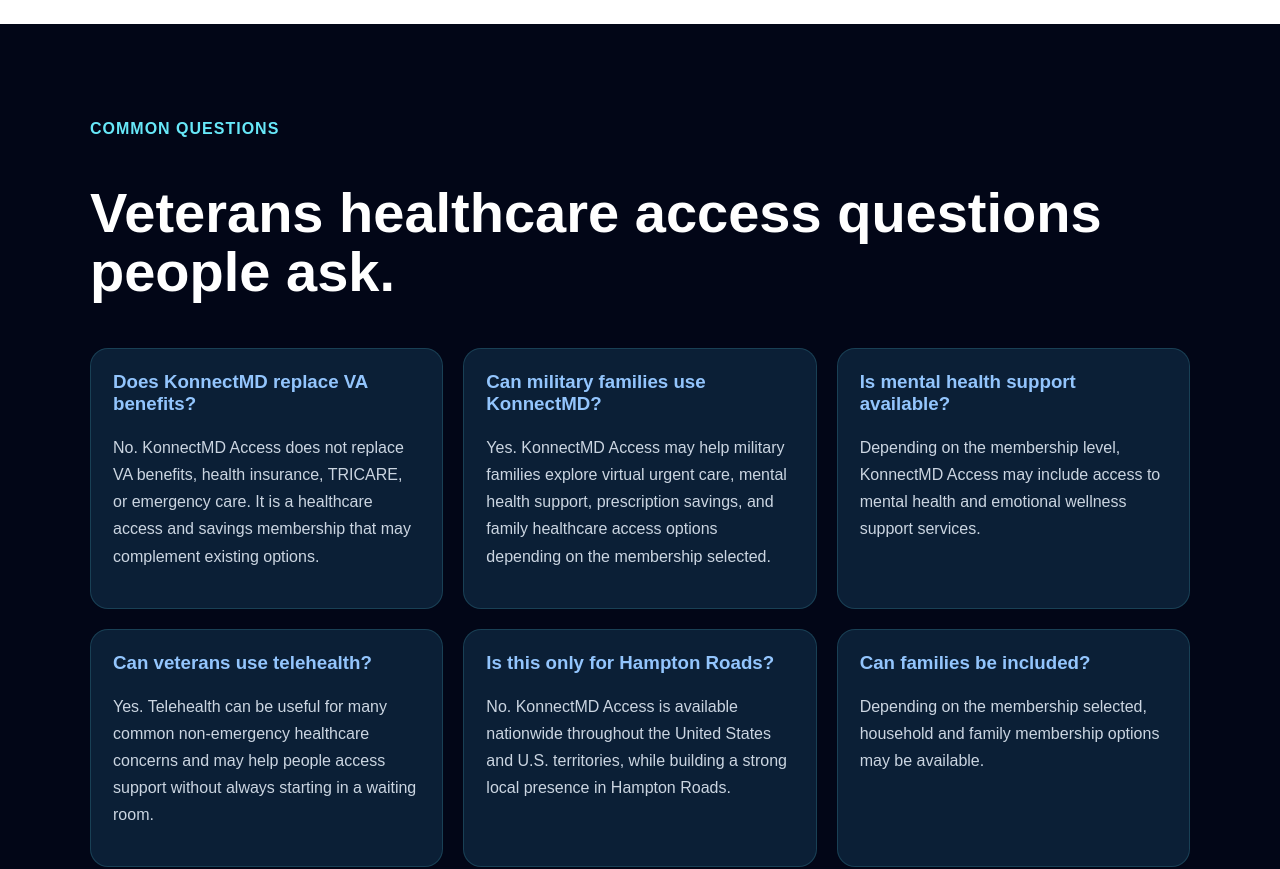
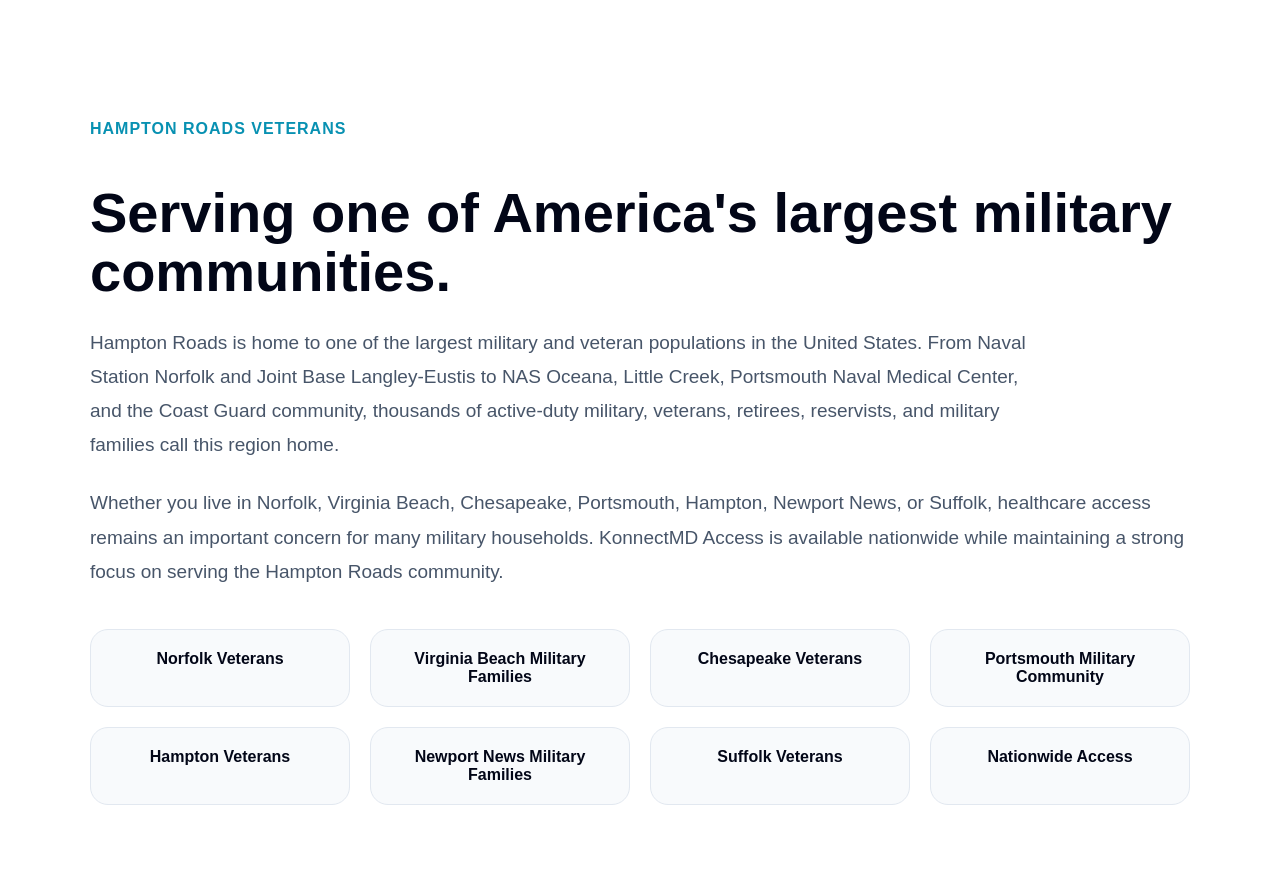
Before and after one commit to 12sphat-star/konnectmd-access, a React (Vite) app: page /launch in a window 1280 px wide. Shown: the part 3400-4269 px from the top of the page. Built offline with nearby package versions, Linux system fonts and the light colour scheme.

Commit message:
Add veterans healthcare access page

```diff
--- a/src/pages/LaunchPage.jsx
+++ b/src/pages/LaunchPage.jsx
@@ -390,7 +390,94 @@ export default function LaunchPage() {
           </div>
         </div>
       </section>
+<section style={{ background: "white", color: "#020617", padding: "80px 24px" }}>
+  <div style={{ maxWidth: 1100, margin: "0 auto" }}>
+    <p
+      style={{
+        color: "#0891b2",
+        fontWeight: 900,
+        letterSpacing: 1,
+      }}
+    >
+      HAMPTON ROADS VETERANS
+    </p>
 
+    <h2
+      style={{
+        fontSize: "clamp(34px, 5vw, 56px)",
+        lineHeight: 1.05,
+        marginBottom: 24,
+      }}
+    >
+      Serving one of America's largest military communities.
+    </h2>
+
+    <p
+      style={{
+        fontSize: 19,
+        color: "#475569",
+        lineHeight: 1.8,
+        maxWidth: 950,
+      }}
+    >
+      Hampton Roads is home to one of the largest military and veteran
+      populations in the United States. From Naval Station Norfolk and Joint
+      Base Langley-Eustis to NAS Oceana, Little Creek, Portsmouth Naval Medical
+      Center, and the Coast Guard community, thousands of active-duty military,
+      veterans, retirees, reservists, and military families call this region
+      home.
+    </p>
+
+    <p
+      style={{
+        fontSize: 19,
+        color: "#475569",
+        lineHeight: 1.8,
+        marginTop: 24,
+      }}
+    >
+      Whether you live in Norfolk, Virginia Beach, Chesapeake, Portsmouth,
+      Hampton, Newport News, or Suffolk, healthcare access remains an important
+      concern for many military households. KonnectMD Access is available
+      nationwide while maintaining a strong focus on serving the Hampton Roads
+      community.
+    </p>
+
+    <div
+      style={{
+        marginTop: 40,
+        display: "grid",
+        gridTemplateColumns: "repeat(auto-fit,minmax(220px,1fr))",
+        gap: 20,
+      }}
+    >
+      {[
+        "Norfolk Veterans",
+        "Virginia Beach Military Families",
+        "Chesapeake Veterans",
+        "Portsmouth Military Community",
+        "Hampton Veterans",
+        "Newport News Military Families",
+        "Suffolk Veterans",
+        "Nationwide Access",
+      ].map((item) => (
+        <div
+          key={item}
+          style={{
+            background: "#f8fafc",
+            border: "1px solid #e2e8f0",
+            borderRadius: 18,
+            padding: 20,
+            textAlign: "center",
+            fontWeight: 700,
+          }}
+        >
+          {item}
+        </div>
+      ))}
+    </div>
+  </div>
+</section>
       <section style={{ background: "#020617", padding: "80px 24px" }}>
         <div style={{ maxWidth: 1100, margin: "0 auto" }}>
           <p style={{ color: "#67e8f9", fontWeight: 900, letterSpacing: 1 }}>
```
